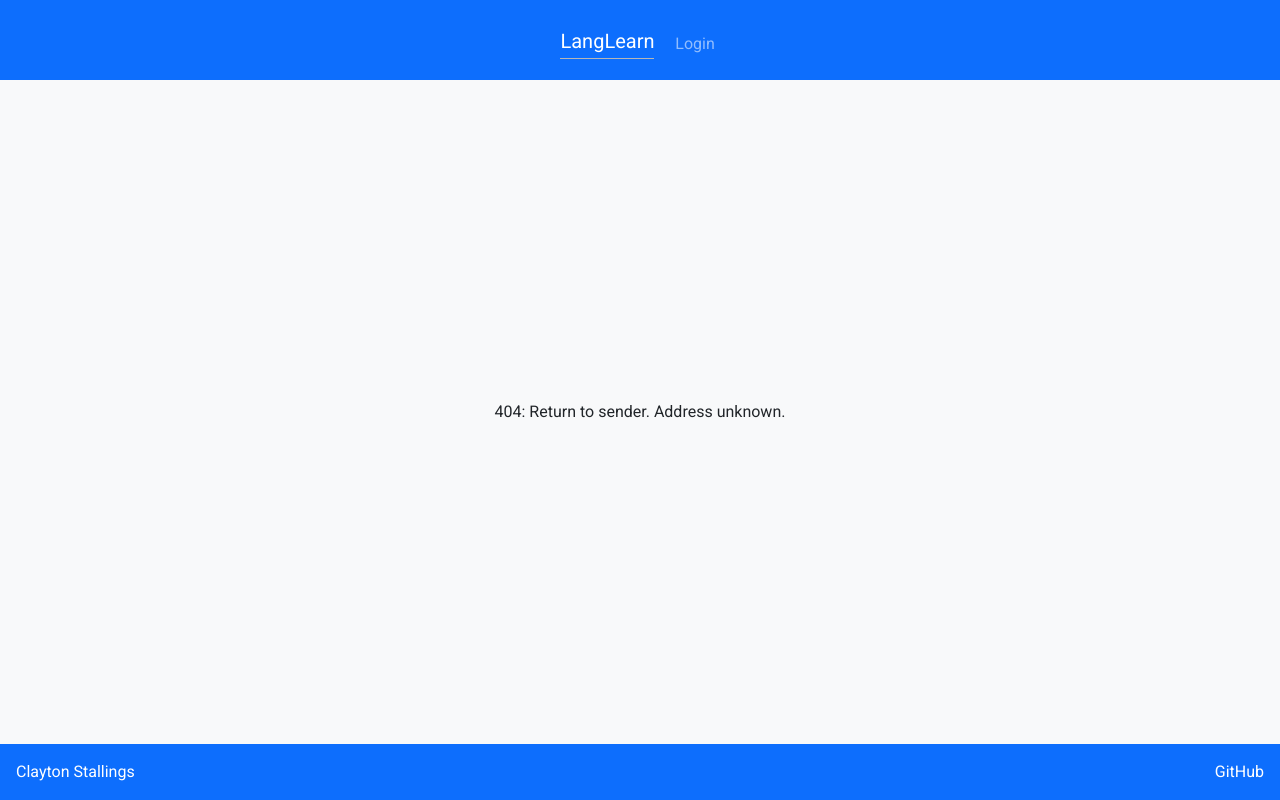
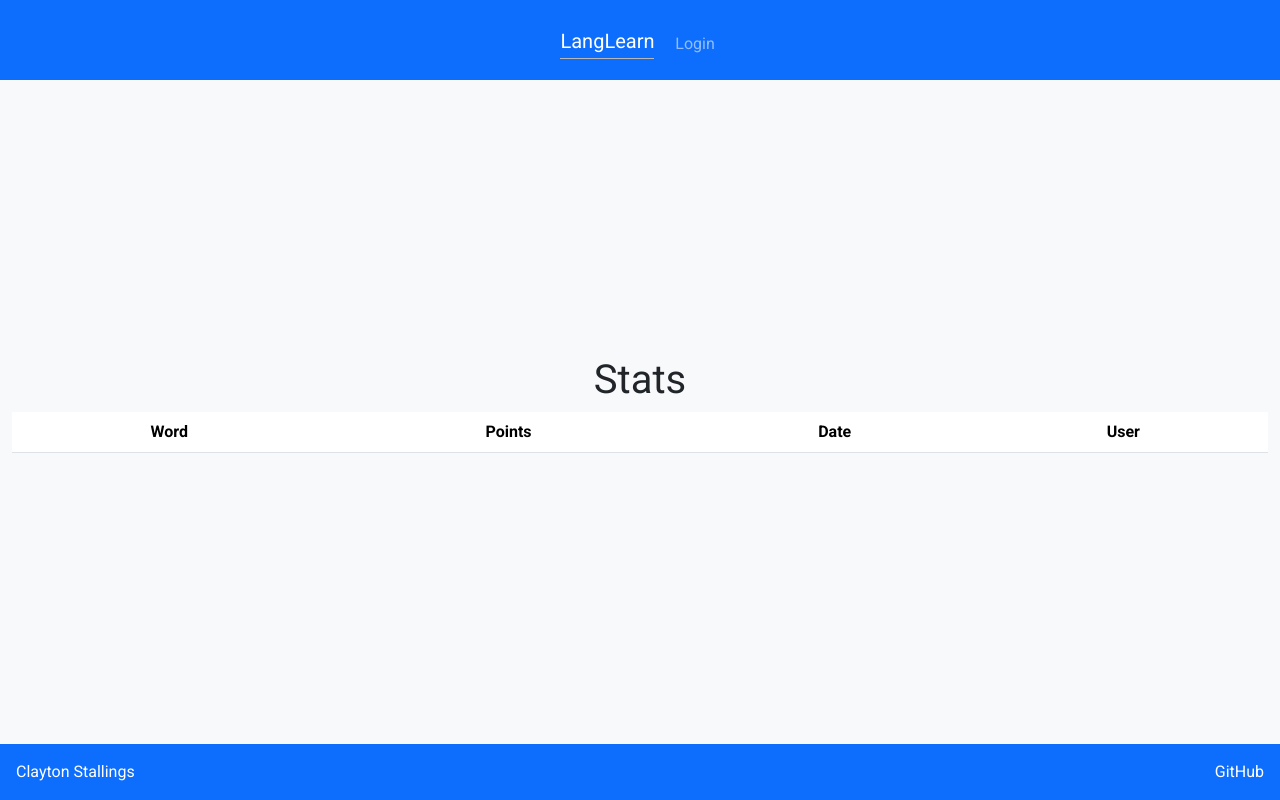
Before and after one commit to crstall4/mystartup, a React (Vite) app: page /stats in a window 1280 px wide. Before the commit this address had no page. Built offline with nearby package versions, Linux system fonts and the light colour scheme.

Commit message:
created very simple stats page.

```diff
--- a/src/app.jsx
+++ b/src/app.jsx
@@ -6,6 +6,7 @@ import { Login } from './login/login';
 import { Study } from './study/study';
 import { Friends } from './friends/friends';
 import { Browse } from './browse/browse';
+import { Stats } from './stats/stats';
 
 export default function App() {
   const [username, setUsername] = React.useState(localStorage.getItem('user') || '');
@@ -58,6 +59,8 @@ export default function App() {
           {username && (<li className="nav-item"><NavLink className='nav-link' to='friends'>Friends</NavLink></li>)}
           {username && (<li className="nav-item"><NavLink className='nav-link' to='browse'>Browse Decks</NavLink></li>)}
           {username && (<li className="nav-item"><NavLink className='nav-link' to='study'>Study</NavLink></li>)}
+          {username && (<li className="nav-item"><NavLink className='nav-link' to='stats'>Stats</NavLink></li>)}
+
         </menu>
       </nav>
     </header>
@@ -66,6 +69,7 @@ export default function App() {
       <Route path='/study' element={<Study user={username} password={password} score={score} setScore={handleSetScore} />} />
       <Route path='/friends' element={<Friends user={username} password={password} friends={friends} addFriend={handleAddFriend} removeFriend={handleRemoveFriend}/>} />
       <Route path='/browse' element={<Browse user={username} password={password} />} />
+      <Route path='/stats' element={<Stats user={username} password={password} score={score}/>} />
       <Route path='*' element={<NotFound />} />
     </Routes>
 
--- /dev/null
+++ b/src/stats/stats.jsx
@@ -0,0 +1,31 @@
+import React from 'react';
+import '../app.css';
+
+export function Stats({user, password, score}) {
+
+  return (
+    <main className="container-fluid bg-light text-center text-dark d-flex flex-column justify-content-center">
+      <h1>Stats</h1>
+      <table className="table table-striped">
+        <thead>
+          <tr>
+            <th>Word</th>
+            <th>Points</th>
+            <th>Date</th>
+            <th>User</th>
+          </tr>
+        </thead>
+        <tbody>
+          {score.map((entry, index) => (
+            <tr key={index}>
+              <td>{entry.word}</td>
+              <td>{entry.points}</td>
+              <td>{entry.date}</td>
+              <td>{entry.user}</td>
+            </tr>
+          ))}
+        </tbody>
+      </table>
+    </main>
+  );
+}
```
